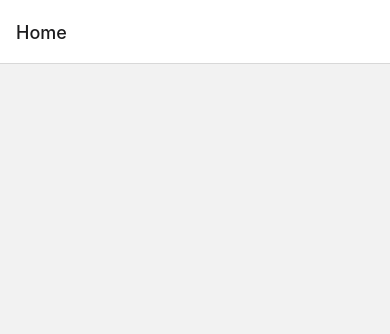
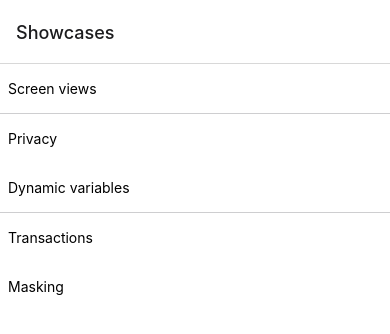
Before and after one commit to ContentSquare/react-native-sample-app, a React Native app: screen /Home in a window 390 px wide. Shown: the top 334 px of the page. Built offline with nearby package versions, Linux system fonts and the light colour scheme.

Commit message:
feat: update Home view

```diff
--- a/src/app/navigation/index.tsx
+++ b/src/app/navigation/index.tsx
@@ -27,7 +27,11 @@ const Stack = createNativeStackNavigator<RootStackParamList>();
 const RootNavigator = () => {
   return (
     <Stack.Navigator>
-      <Stack.Screen name="Home" component={Home} />
+      <Stack.Screen
+        name="Home"
+        component={Home}
+        options={{ title: 'Showcases' }}
+      />
     </Stack.Navigator>
   );
 };
--- a/src/modules/Home/views/Home.tsx
+++ b/src/modules/Home/views/Home.tsx
@@ -1,12 +1,31 @@
 import React from 'react';
-import { StyleSheet, View } from 'react-native';
+import { FlatList, StyleSheet, View } from 'react-native';
+import { ListItem } from '../../../shared/ListItem';
+import { Separator } from '../../../shared/Separator';
+
+const screensTitle = [
+  'Screen views',
+  'Privacy',
+  'Dynamic variables',
+  'Transactions',
+  'Masking',
+];
 
 export const Home: React.FunctionComponent = () => {
-  return <View style={styles.container} />;
+  return (
+    <View style={styles.container}>
+      <FlatList
+        data={screensTitle}
+        renderItem={item => <ListItem label={item.item} />}
+        ItemSeparatorComponent={Separator}
+      />
+    </View>
+  );
 };
 
 const styles = StyleSheet.create({
   container: {
     flex: 1,
+    backgroundColor: 'white',
   },
 });
```
